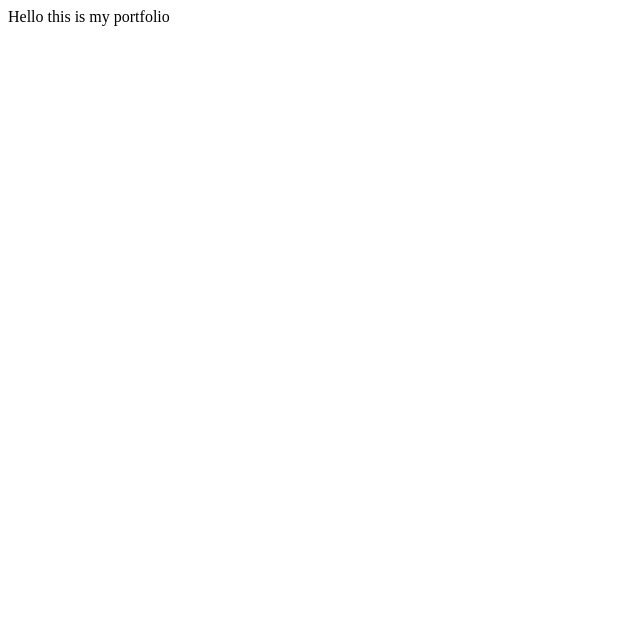
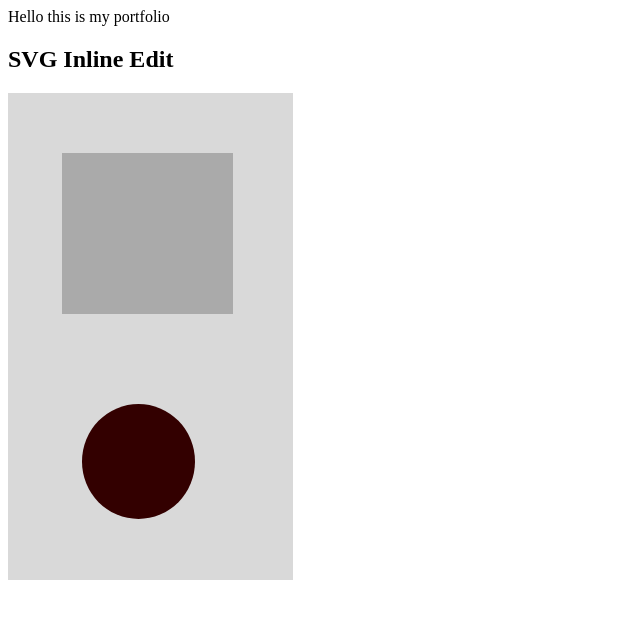
Before and after one commit to amitkaps/vizportfolio, a plain HTML site: page index.html in a window 1280 px wide. Shown: the whole page, without its empty margins (0-640 px from the left). Drawn offline with Linux system fonts and the light colour scheme.

Commit message:
Added SVG

```diff
--- a/index.html
+++ b/index.html
@@ -1 +1,9 @@
 Hello this is my portfolio
+
+<h2> SVG Inline Edit</h2>
+
+<svg width="285" height="487" viewBox="0 0 285 487" fill="none" xmlns="http://www.w3.org/2000/svg">
+    <rect width="285" height="487" fill="#D9D9D9"/>
+    <rect x="54" y="60" width="171" height="161" fill="#AAAAAA"/>
+    <ellipse cx="130.5" cy="368.5" rx="56.5" ry="57.5" fill="#330000"/>
+</svg>
```
